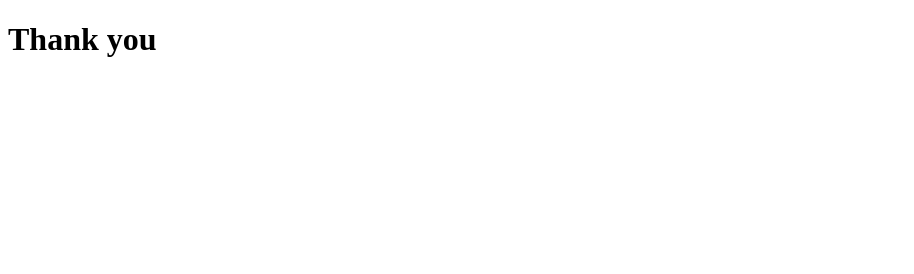
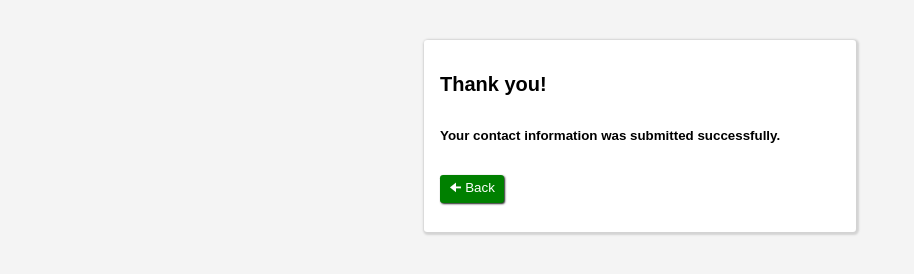
Before and after one commit to mlarsen-source/guestBook_II, a website: page views/confirm.html in a window 1280 px wide. Shown: the whole page, without its empty margins (0-914 px from the left). Drawn offline with Linux system fonts and the light colour scheme.

Commit message:
added post route to handle contact form submissions, added  confirmation page HTML, added confirmation page CSS

```diff
--- /dev/null
+++ b/public/css/confirm.css
@@ -0,0 +1,52 @@
+/*
+
+Author: Matthew Larsen
+Date: 02/05/2025
+Portfolio Project: Guestbook Part II
+Filename: confirm.css
+File Description: CSS for Confirmation page
+
+*/
+
+body
+{
+  display: flex;
+  flex-direction: row;
+  justify-content: center;
+  background-color:#f4f4f4;
+  font-family: Arial, Helvetica, sans-serif;
+  font-size: smaller;
+  font-weight: bold;
+}
+
+main
+{
+  background-color: #ffffff;
+  height:10rem;
+  width: 25rem;
+  box-shadow: 1px 1px 2px 2px #d3d3d3;
+  border-radius: .2rem;
+  padding: 1rem;
+  margin: 2rem;
+}
+
+h2
+{
+  margin-bottom: 2rem;
+}
+
+p
+{
+  margin-bottom: 2rem;
+}
+
+button
+{
+  color: white;
+  background-color: green;
+  height: 1.8rem;
+  width: 4rem;
+  border-radius: .2rem;
+  border: none;
+  box-shadow: 1px 1px 2px #1e1e1e
+}
--- a/public/css/home.css
+++ b/public/css/home.css
@@ -106,4 +106,5 @@ textarea
   width: 4.8rem;
   border-radius: .2rem;
   border: none;
+  box-shadow: 1px 1px 2px #1e1e1e
 }
--- a/views/confirm.html
+++ b/views/confirm.html
@@ -1,12 +1,28 @@
+<!--
+
+Author: Matthew Larsen
+Date: 02/5/2025
+Portfolio Project: Guestbook Part II
+Filename: confirm.html
+File Description: HTML for Confirmation page
+
+-->
+
+
 <!DOCTYPE html>
 <html lang="en">
 <head>
   <meta charset="UTF-8">
   <meta name="viewport" content="width=device-width, initial-scale=1.0">
-  <title>Confirm</title>
+  <link rel="stylesheet" href="/css/confirm.css">
+  <link rel="icon" type="image/png" href="/images/confirm.png" />
+  <title>Confirmation Page</title>
 </head>
 <body>
-<h1>Thank you</h1>
-
+  <main>
+    <h2>Thank you!</h2>
+    <p> Your contact information was submitted successfully. </p>
+    <a id="home-button" href="/"><button type="button">&#129032; Back</button></a>
+  </main>
 </body>
 </html>
```
Also changed, not shown: app.js (+56 -1 lines), views/home.html (+3 -3 lines), public/images/confirm.png (added).
